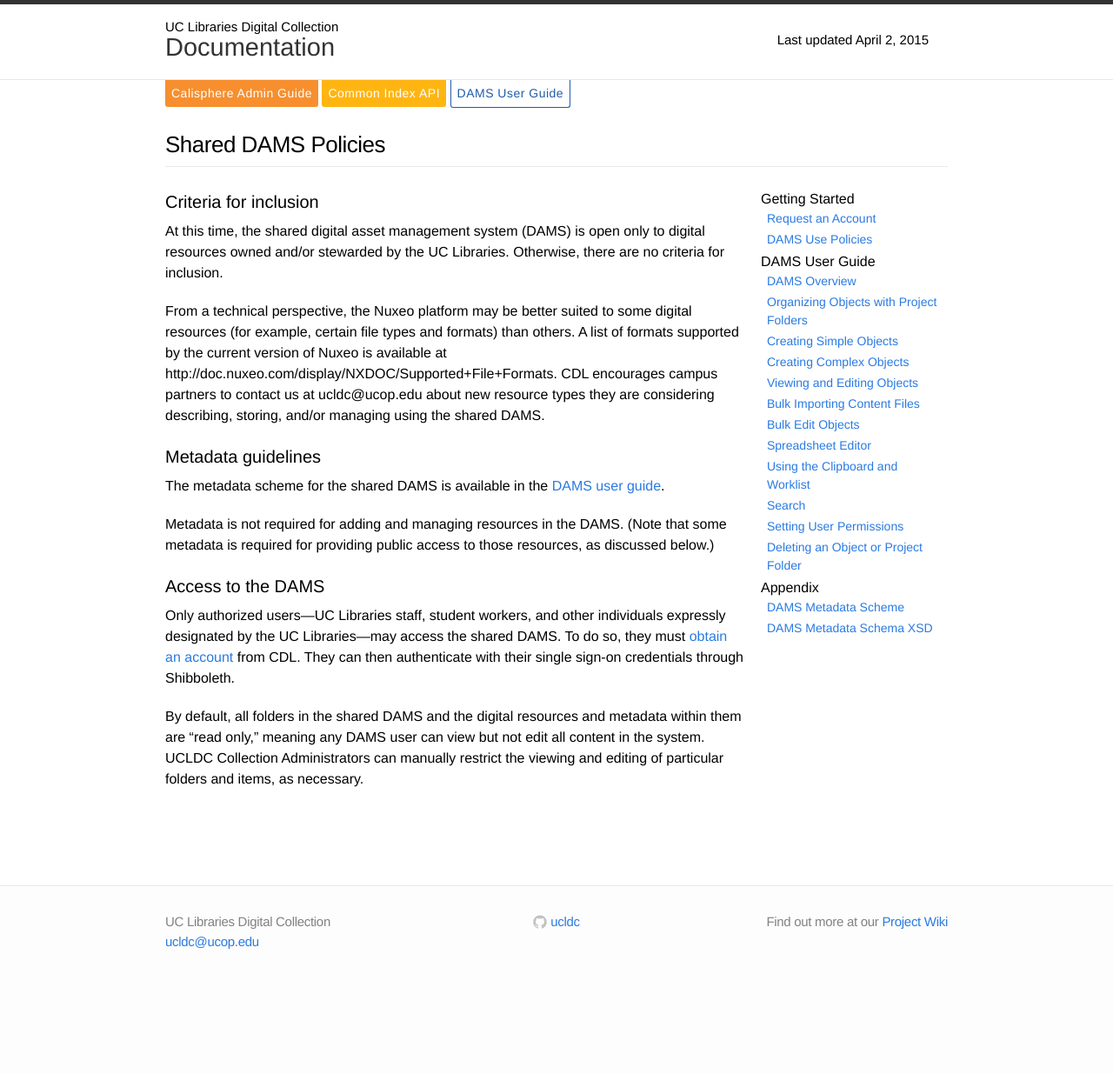
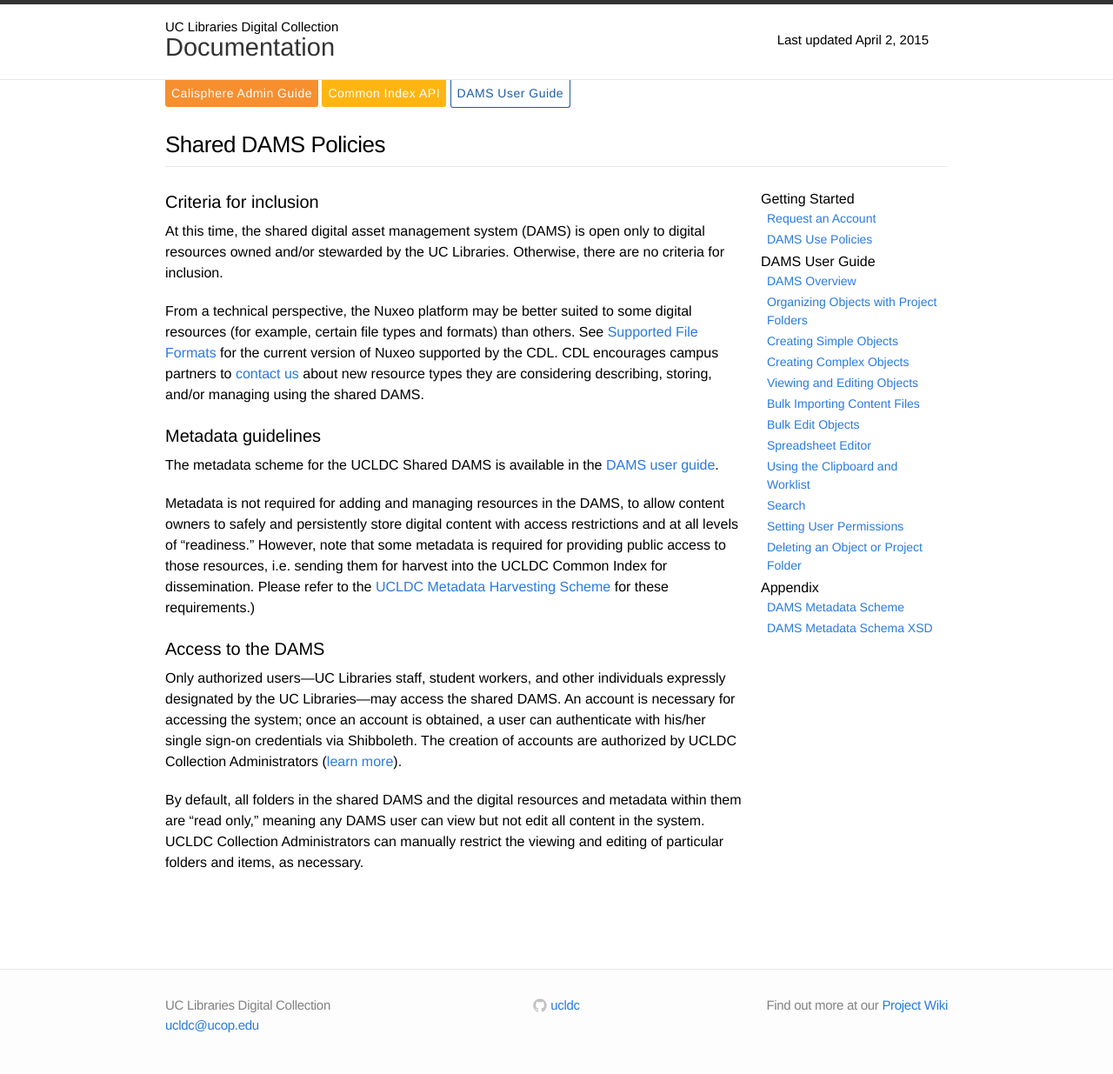
Before and after one commit to ucldc/ucldc-docs, a Jekyll site: the page built from docs/dams/dams-policies.md, in a window 1280 px wide. Shown: the whole page at 87% size. Built offline with Jekyll 4.4.1, drawn with Linux system fonts in a browser that asks for light colours; nearby versions of some CDN libraries; before the commit the page ends 1139 px from its top, so only the background shows below that.

Commit message:
Update dams-policies.md

```diff
--- a/docs/dams/dams-policies.md
+++ b/docs/dams/dams-policies.md
@@ -9,16 +9,16 @@
 
 At this time, the shared digital asset management system (DAMS) is open only to digital resources owned and/or stewarded by the UC Libraries. Otherwise, there are no criteria for inclusion.
 
-From a technical perspective, the Nuxeo platform may be better suited to some digital resources (for example, certain file types and formats) than others. A list of formats supported by the current version of Nuxeo is available at http://doc.nuxeo.com/display/NXDOC/Supported+File+Formats. CDL encourages campus partners to contact us at ucldc@ucop.edu about new resource types they are considering describing, storing, and/or managing using the shared DAMS.
+From a technical perspective, the Nuxeo platform may be better suited to some digital resources (for example, certain file types and formats) than others. See [Supported File Formats](http://doc.nuxeo.com/display/NXDOC/Supported+File+Formats) for the current version of Nuxeo supported by the CDL. CDL encourages campus partners to [contact us](ucldc@ucop.edu) about new resource types they are considering describing, storing, and/or managing using the shared DAMS.
 
 ##Metadata guidelines
 
-The metadata scheme for the shared DAMS is available in the [DAMS user guide](../dams/metadata-model/).
+The metadata scheme for the UCLDC Shared DAMS is available in the [DAMS user guide](../dams/metadata-model/).
 
-Metadata is not required for adding and managing resources in the DAMS. (Note that some metadata is required for providing public access to those resources, as discussed below.)
+Metadata is not required for adding and managing resources in the DAMS, to allow content owners to safely and persistently store digital content with access restrictions and at all levels of "readiness." However, note that some metadata is required for providing public access to those resources, i.e. sending them for harvest into the UCLDC Common Index for dissemination. Please refer to the [UCLDC Metadata Harvesting Scheme](http://ucldc.github.io/ucldc-docs/docs/registry/metadata-harvest/) for these requirements.)
 
 ##Access to the DAMS
 
-Only authorized users—UC Libraries staff, student workers, and other individuals expressly designated by the UC Libraries—may access the shared DAMS. To do so, they must [obtain an account](../create-account) from CDL. They can then authenticate with their single sign-on credentials through Shibboleth.
+Only authorized users—UC Libraries staff, student workers, and other individuals expressly designated by the UC Libraries—may access the shared DAMS. An account is necessary for accessing the system; once an account is obtained, a user can authenticate with his/her single sign-on credentials via Shibboleth. The creation of accounts are authorized by UCLDC Collection Administrators ([learn more](../create-account)).
 
 By default, all folders in the shared DAMS and the digital resources and metadata within them are “read only,” meaning any DAMS user can view but not edit all content in the system. UCLDC Collection Administrators can manually restrict the viewing and editing of particular folders and items, as necessary.
```
